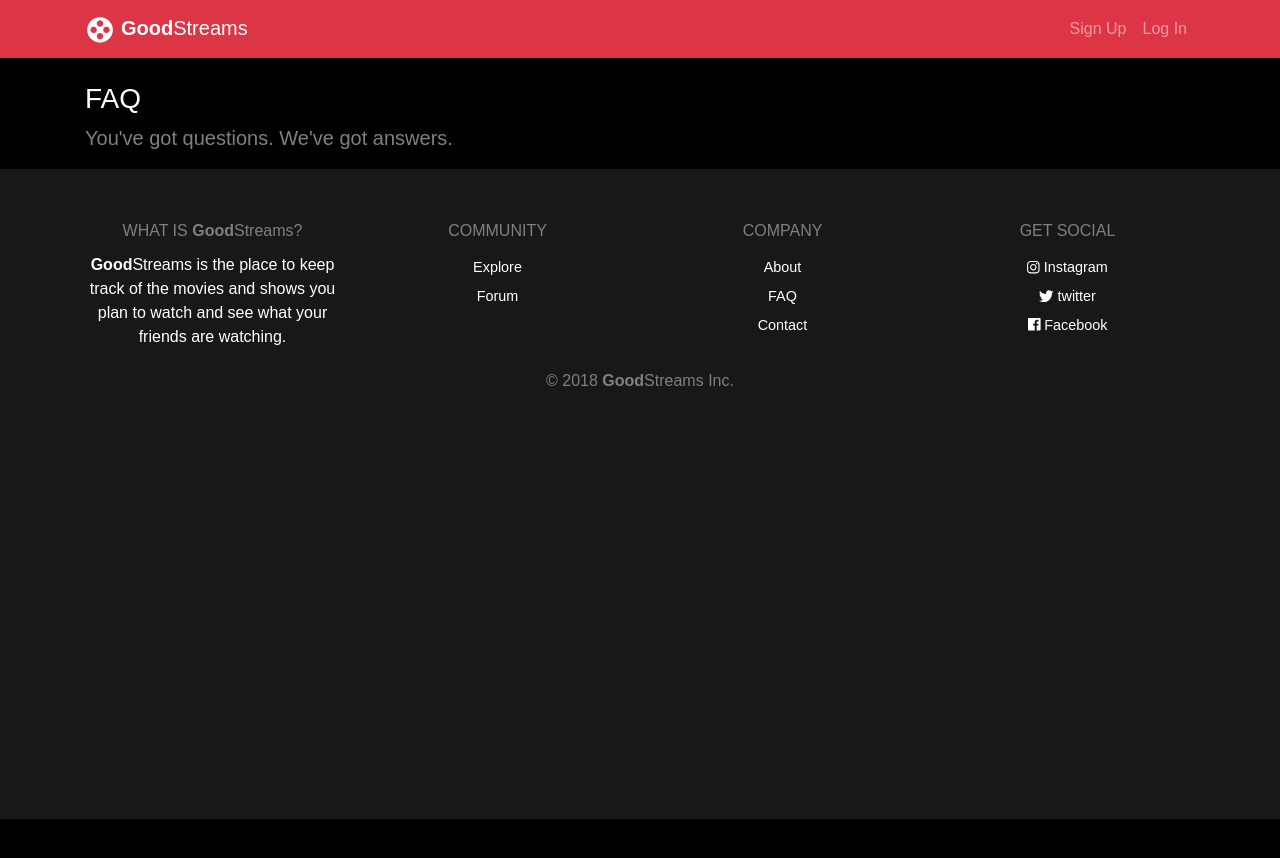
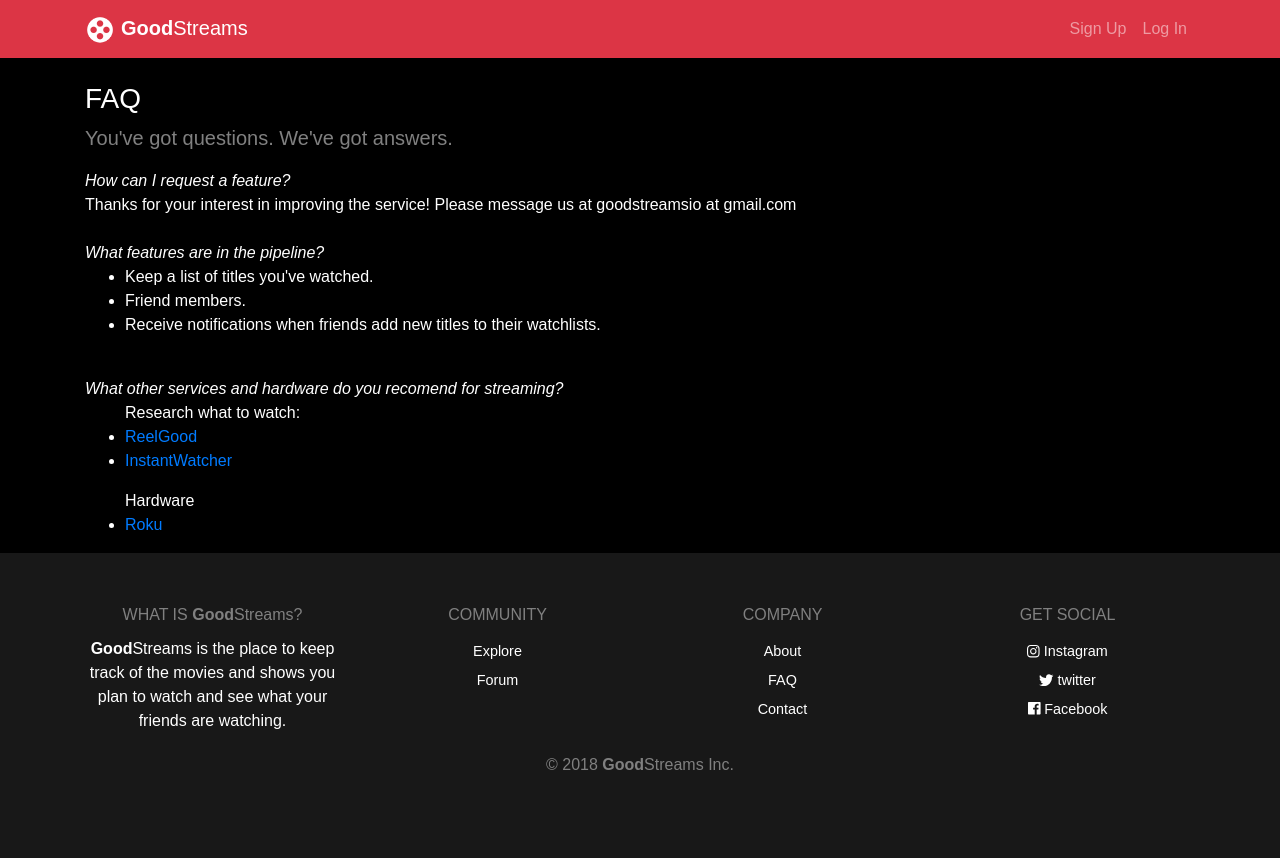
Before and after one commit to wssdesigns/goodstreams, a React (Create React App) app in the folder client/: page /faq in a window 1280 px wide. Shown: the top 858 px of the page. Before the commit the page ends 819 px from the top, so only its background shows below. Built offline with nearby package versions, Linux system fonts and the light colour scheme.

Commit message:
Add about and faq copy

```diff
--- a/client/src/components/dashboard/Dashboard.js
+++ b/client/src/components/dashboard/Dashboard.js
@@ -29,11 +29,11 @@ class Dashboard extends Component {
         if (Object.keys(profile.watchlist).length > 0) {
           dashboardContent = (
             <div style={{marginBottom: '100px'}}>
-              <h3 style={{marginBottom: '30px', padding: '10px'}}>My Watchlist
+              <h2 style={{marginBottom: '20px', padding: '10px'}}>My Watchlist
                 <span style={{textAlign: 'right', fontSize: '0.9rem', marginLeft: '50px', border: '1px solid grey', padding: '10px'}}><i className="fas fa-link"></i>
                   <a style={{color: 'white'}} href={`https://www.goodstreams.io/profile/${profile.handle}`}> Share</a>
                 </span>
-              </h3>
+              </h2>
               <ProfileActions />
               <Watchlist watchlist={profile.watchlist} />
             </div>
@@ -41,7 +41,7 @@ class Dashboard extends Component {
         } else {
           dashboardContent = (
             <div style={{marginBottom: '100px'}}>
-              <h3>My Watchlist</h3>
+              <h2>My Watchlist</h2>
               <ProfileActions />
               <div style={{color: 'grey'}}>
                 <h4>Time to add some titles to your watchlist</h4>
--- a/client/src/components/layout/Footer.js
+++ b/client/src/components/layout/Footer.js
@@ -2,6 +2,7 @@ import React from 'react';
 import { Link } from 'react-router-dom';
 
 export default () => {
+
   return (
     <footer id="footer">
       <div className="container">
--- a/client/src/components/static-pages/About.js
+++ b/client/src/components/static-pages/About.js
@@ -7,9 +7,13 @@ export default () => {
       <div className="row">
         <div className="col-md-12">
           <h3 className="text-left">About</h3>
-          <p className="lead text-left">
-            Learn more about <span style={{fontWeight: 'bolder'}}>Good</span><span style={{fontWeight: 'lighter'}}>Streams</span>
-          </p>
+          <p>Our two goals are to help you</p>
+          <ul>
+            <li>Keep a watchlist of the movies and shows you plan to watch so you don't find yourself spending more time researching than watching.</li>
+            <li>Get ideas for what to watch next from your network of friends and family.</li>
+          </ul>
+
+          <p>We've found the best ideas for what to watch come from recommendations from people you trust instead of ratings. We hope GoodStreams helps you to spend less time aimlessly browsing platforms that use advanced algorithms optimized to keep you glued to their services.</p>
         </div>
       </div>
     </div>
--- a/client/src/components/static-pages/Faq.js
+++ b/client/src/components/static-pages/Faq.js
@@ -10,6 +10,26 @@ export default () => {
           <p className="lead text-left">
             You've got questions. We've got answers.
           </p>
+          <div style={{fontStyle: 'italic'}}>How can I request a feature?</div>
+          <div>Thanks for your interest in improving the service! Please message us at goodstreamsio at gmail.com</div>
+          <br/>
+          <div style={{fontStyle: 'italic'}}>What features are in the pipeline?</div>
+          <ul>
+            <li>Keep a list of titles you've watched.</li>
+            <li>Friend members.</li>
+            <li>Receive notifications when friends add new titles to their watchlists.</li>
+          </ul>
+          <br/>
+          <div style={{fontStyle: 'italic'}}>What other services and hardware do you recomend for streaming?</div>
+          <ul>
+            Research what to watch:
+            <li><a href="https://reelgood.com/">ReelGood</a></li>
+            <li><a href="https://instantwatcher.com/">InstantWatcher</a></li>
+          </ul>
+          <ul>
+            Hardware
+            <li><a href="https://www.roku.com/">Roku</a></li>
+          </ul>
         </div>
       </div>
     </div>
```
